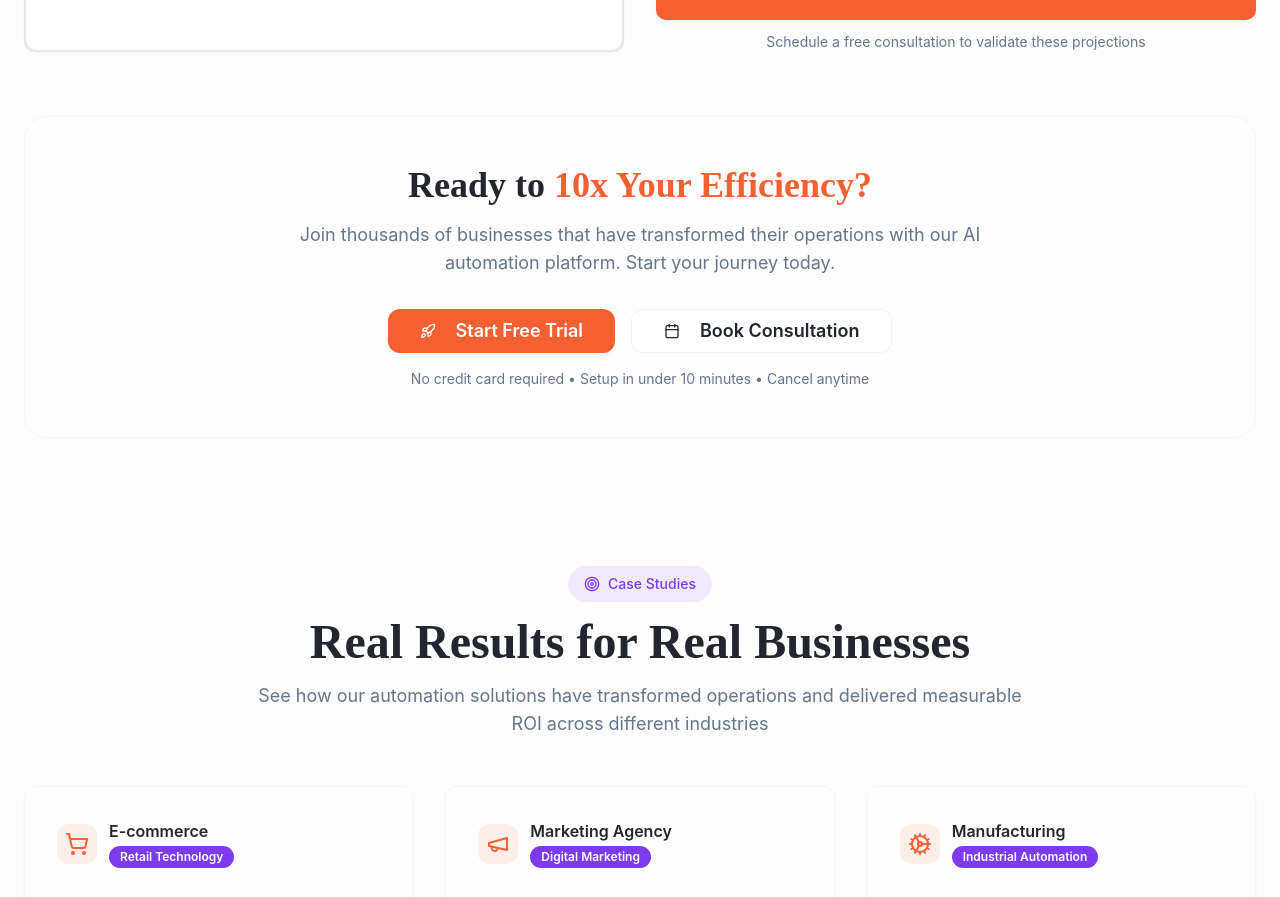
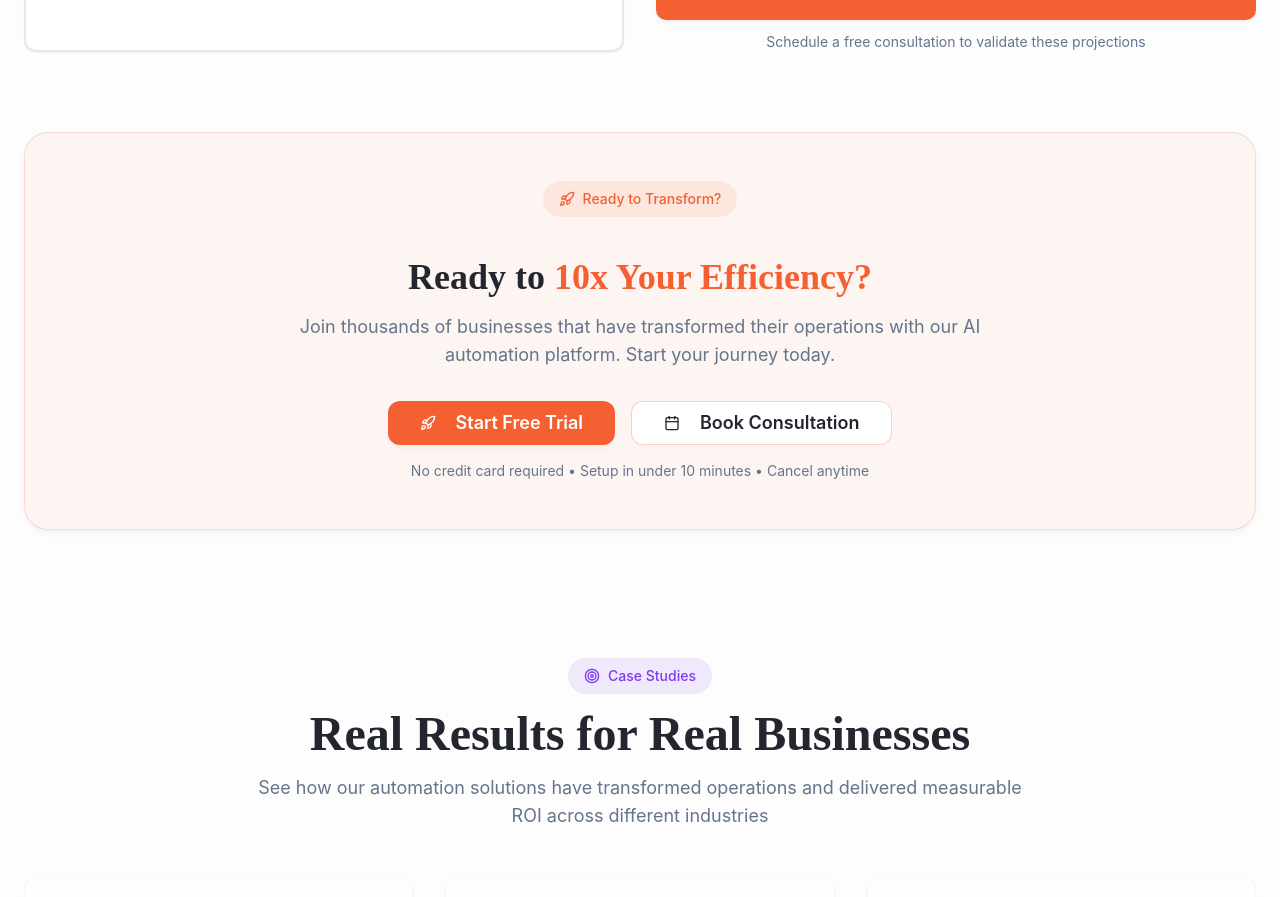
Before and after one commit to hbharmal43/ai-automation-simplified-now, a React (Vite) app: page / in a window 1280 px wide. Shown: the part 3904-4801 px from the top of the page. Built offline with nearby package versions, Linux system fonts and the light colour scheme.

Commit message:
Fix: Add CTA to calculator section
Added a CTA to the calculator section to fill the empty space.

```diff
--- a/src/components/CalculatorSection.tsx
+++ b/src/components/CalculatorSection.tsx
@@ -289,15 +289,27 @@ export const CalculatorSection = () => {
         </div>
 
         {/* CTA Section Below Calculator */}
-        <div className="mt-16 text-center">
+        <div className="mt-20 text-center">
           <motion.div
             initial={{ opacity: 0, y: 30 }}
             whileInView={{ opacity: 1, y: 0 }}
             transition={{ duration: 0.8, delay: 0.6 }}
             viewport={{ once: true }}
-            className="bg-card/50 backdrop-blur-sm border border-border/30 rounded-3xl p-8 md:p-12"
+            className="bg-primary/5 border border-primary/20 rounded-3xl p-8 md:p-12 shadow-card"
           >
             <div className="max-w-3xl mx-auto">
+              <motion.div
+                initial={{ opacity: 0, scale: 0.9 }}
+                whileInView={{ opacity: 1, scale: 1 }}
+                transition={{ duration: 0.6, delay: 0.8 }}
+                viewport={{ once: true }}
+                className="mb-6"
+              >
+                <div className="inline-flex items-center gap-2 bg-primary/10 text-primary px-4 py-2 rounded-full text-sm font-medium mb-4">
+                  <Rocket className="w-4 h-4" />
+                  Ready to Transform?
+                </div>
+              </motion.div>
               <h3 className="text-3xl md:text-4xl font-display font-bold text-foreground mb-4">
                 Ready to <span className="text-primary">10x Your Efficiency?</span>
               </h3>
@@ -315,7 +327,7 @@ export const CalculatorSection = () => {
                 <Button
                   variant="outline"
                   size="lg"
-                  className="text-lg px-8 py-4 rounded-xl font-semibold bg-card/80 backdrop-blur-sm border-border/50"
+                  className="text-lg px-8 py-4 rounded-xl font-semibold border-primary/30 hover:bg-primary/10"
                 >
                   <Calendar className="mr-3 h-5 w-5" />
                   Book Consultation
```
